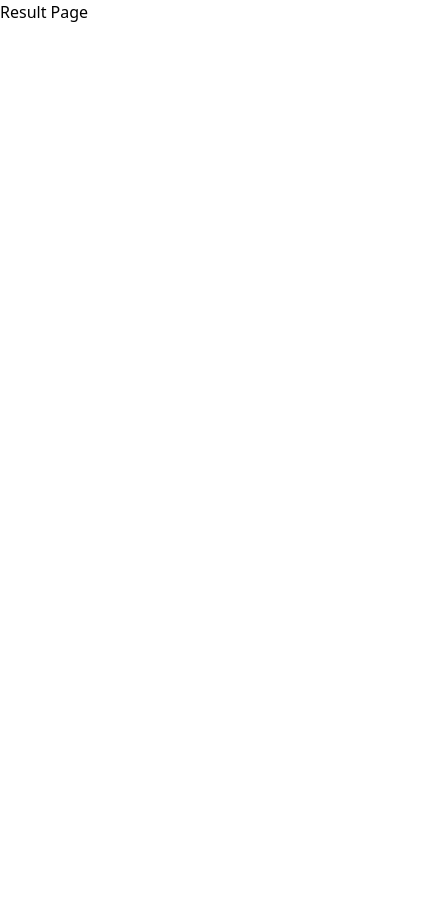
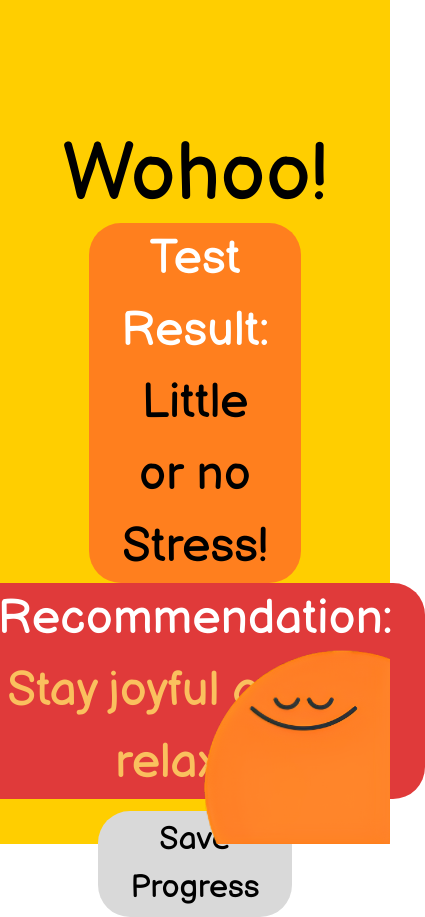
Before and after one commit to singodiyashubham87/Mindfulness, a React (Vite) app in the folder client/: page /result in a window 390 px wide. Shown: the whole page, 425 px wide, since content can reach past the window. Before the commit the page ends 844 px from the top, so only its background shows below. Built offline with nearby package versions, Linux system fonts and the light colour scheme.

Commit message:
style: result page hard-coded & non-responsive

```diff
--- a/client/src/components/ResultPage.jsx
+++ b/client/src/components/ResultPage.jsx
@@ -1,5 +1,37 @@
-function ResultPage(){
-    return <h1>Result Page</h1>;
+import resultArt from "../assets/images/resultArt.png";
+import { useState } from "react";
+
+function ResultPage() {
+  const [status, setStatus] = useState("Wohoo!");
+  const [testResult, setTestResult] = useState("Little or no Stress!");
+  const [recommendation, setRecommendation] = useState("Stay joyful and be relaxed");
+
+  return (
+    <>
+      <div className="resultContainer bg-[#FFCE00] w-[100%] h-[100vh] relative font-primary flex justify-center items-center">
+        <div className="resultText w-[40%] h-[70%] flex flex-col justify-evenly items-center">
+          <h1 className="text-[5rem] leading-[1.2]">{status}</h1>
+          <div className="testResult bg-[#FF7F1E] rounded-[2rem] px-[2rem] text-center">
+            <h2 className="text-[3rem] text-white">
+              Test Result: <span className="text-black">{testResult}</span>
+            </h2>
+          </div>
+          <div className="recommendation bg-[#E03A3A]  rounded-[2rem] px-[2rem] text-center">
+            <h2 className="text-[3rem] text-white">
+            Recommendation: <span className="text-[#FAC05E]">{recommendation}</span>
+            </h2>
+          </div>
+          <button className="transition ease-in-out  text-[2rem] bg-[#D9D9D9] py-[0.3rem] px-[2rem] rounded-[2rem] mt-[0.8rem] hover:bg-black hover:text-[#D9D9D9]">Save Progress</button>
+
+        </div>
+        <img
+          src={resultArt}
+          alt="Blob"
+          className="absolute right-0 bottom-0 w-[40rem]"
+        />
+      </div>
+    </>
+  );
 }
 
 export default ResultPage;
```
Also changed, not shown: client/src/assets/images/resultArt.png (added).
